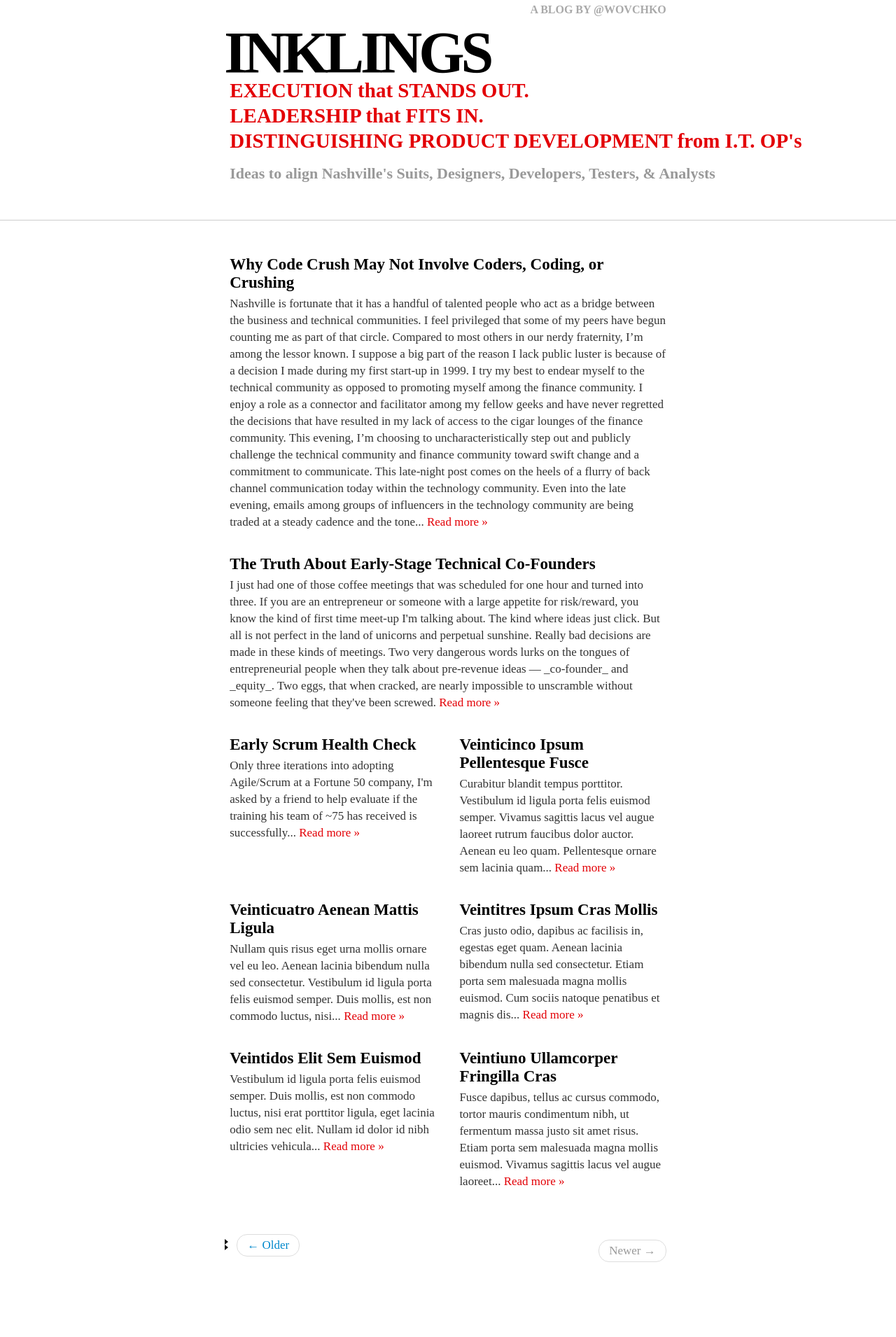
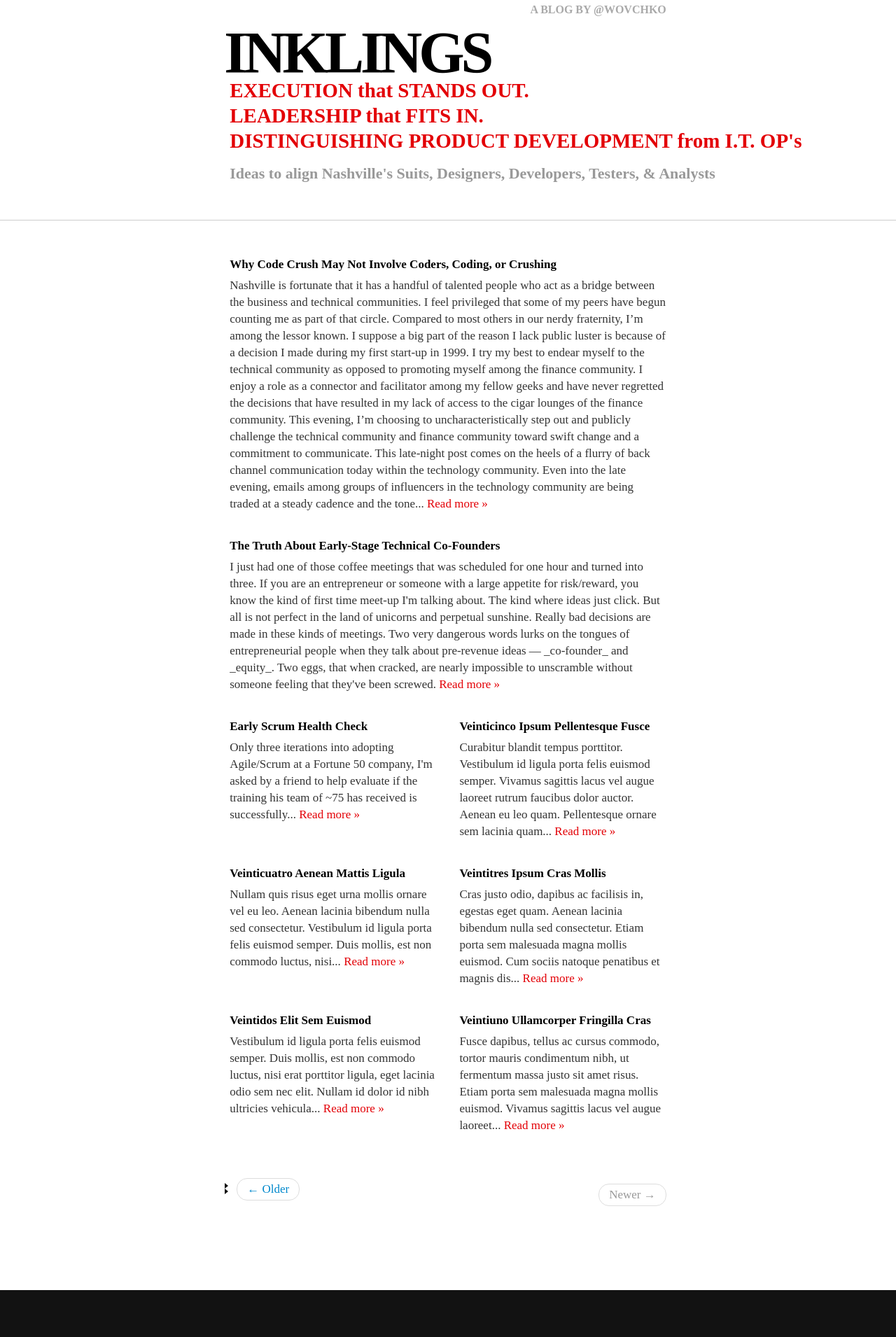
Before and after one commit to wovchko/inklings, a Jekyll site: the page built from index.html, in a window 1280 px wide. Shown: the top 1910 px of the page at 70% size. Built offline with Jekyll 4.4.1, drawn with Linux system fonts in a browser that asks for light colours; Markdown is read by kramdown in place of the engine named in the settings; the list of posts is cut into pages by our own code.

Commit message:
Add styles

```diff
--- a/css/bootstrap_custom.css
+++ b/css/bootstrap_custom.css
@@ -809,6 +809,9 @@ h4 a:hover {
     left: -1em;
     top: 0.9em;
     position: relative;
+}
+.recent h5 {
+    font-size: 17px;
 }
 .footer {
   padding: 45px 0 0 0;
```
